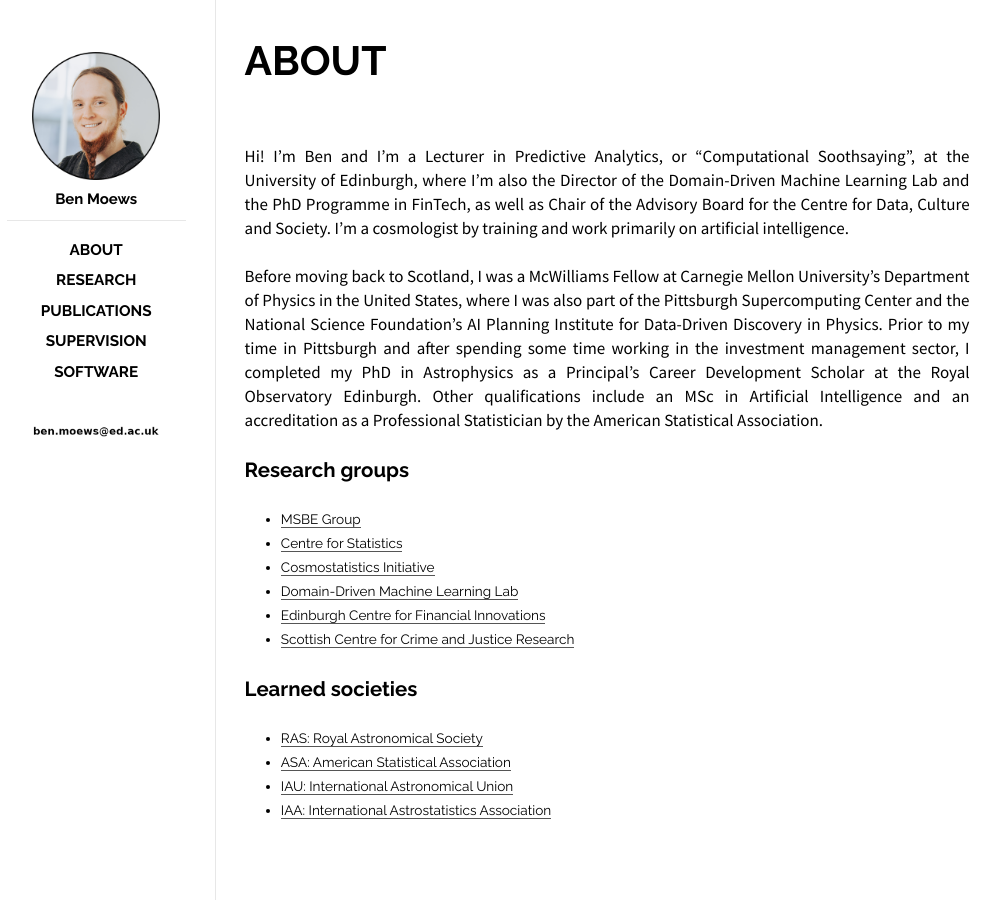
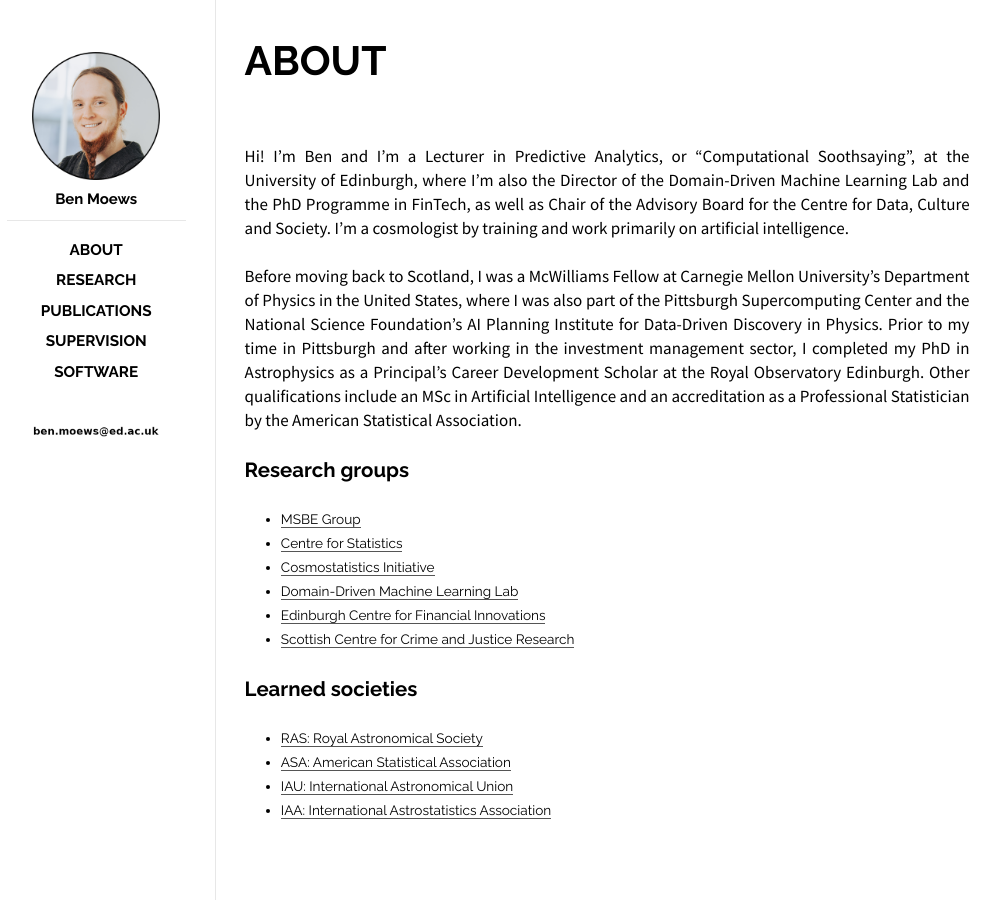
Before and after one commit to moews/moews.github.io, a Jekyll site: the page built from _posts/2017-03-27-about.md, in a window 1280 px wide. Shown: the whole page, without its empty margins (143-1144 px from the left). Built offline with Jekyll 4.4.1, drawn with Linux system fonts in a browser that asks for light colours.

Commit message:
Update 2017-03-27-about.md

```diff
--- a/_posts/2017-03-27-about.md
+++ b/_posts/2017-03-27-about.md
@@ -10,7 +10,7 @@
 
 Hi! I’m Ben and I’m a Lecturer in Predictive Analytics, or “Computational Soothsaying”, at the University of Edinburgh, where I'm also the Director of the Domain-Driven Machine Learning Lab and the PhD Programme in FinTech, as well as Chair of the Advisory Board for the Centre for Data, Culture and Society. I’m a cosmologist by training and work primarily on artificial intelligence.
 
-Before moving back to Scotland, I was a McWilliams Fellow at Carnegie Mellon University's Department of Physics in the United States, where I was also part of the Pittsburgh Supercomputing Center and the National Science Foundation’s AI Planning Institute for Data-Driven Discovery in Physics. Prior to my time in Pittsburgh and after spending some time working in the investment management sector, I completed my PhD in Astrophysics as a Principal’s Career Development Scholar at the Royal Observatory Edinburgh. Other qualifications include an MSc in Artificial Intelligence and an accreditation as a Professional Statistician by the American Statistical Association.
+Before moving back to Scotland, I was a McWilliams Fellow at Carnegie Mellon University's Department of Physics in the United States, where I was also part of the Pittsburgh Supercomputing Center and the National Science Foundation’s AI Planning Institute for Data-Driven Discovery in Physics. Prior to my time in Pittsburgh and after working in the investment management sector, I completed my PhD in Astrophysics as a Principal’s Career Development Scholar at the Royal Observatory Edinburgh. Other qualifications include an MSc in Artificial Intelligence and an accreditation as a Professional Statistician by the American Statistical Association.
 
 <!--
 , where I'm also serving as the Director of the PhD Programme in Financial Technology
```
